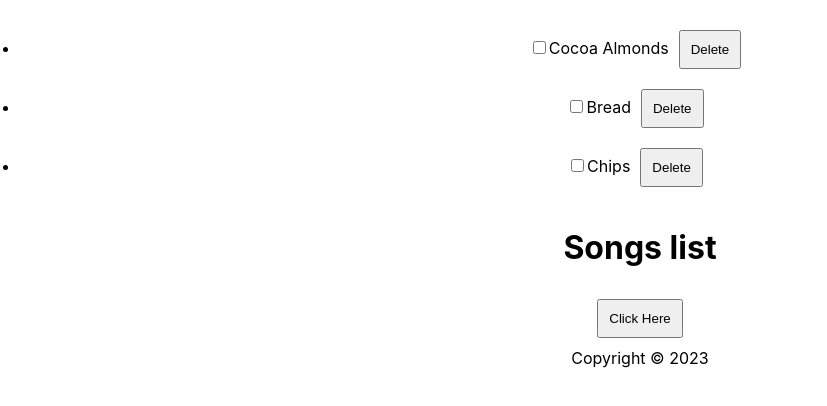
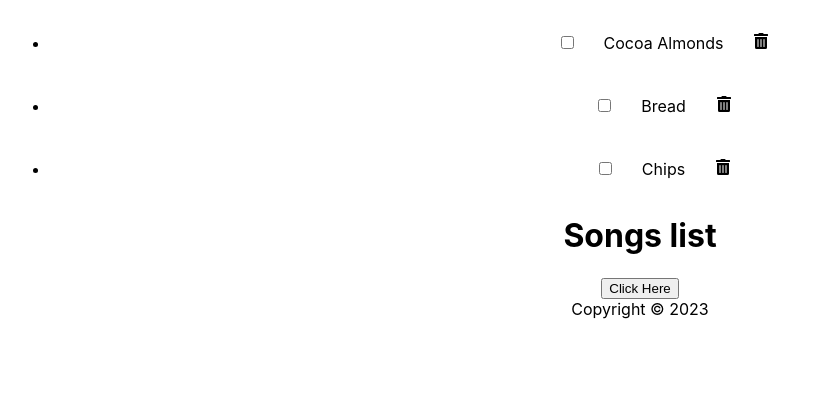
Before and after one commit to vansh-goel/react-app-01-ToDo, a React (Create React App) app: page / in a window 1280 px wide. Shown: the top 406 px of the page, without its empty margins (0-827 px from the left). Built offline with nearby package versions, Linux system fonts and the light colour scheme; the HTML template or start-up script is replaced by a standard one.

Commit message:
Learnt about :not() in CSS and added Trash icon via react-icons/fa

```diff
--- a/package.json
+++ b/package.json
@@ -8,6 +8,7 @@
     "@testing-library/user-event": "^13.5.0",
     "react": "^18.2.0",
     "react-dom": "^18.2.0",
+    "react-icons": "^4.9.0",
     "react-scripts": "5.0.1",
     "web-vitals": "^2.1.4"
   },
@@ -37,7 +38,6 @@
   },
   "description": "This project was bootstrapped with [Create React App](https://github.com/facebook/create-react-app).",
   "main": "index.js",
-  "devDependencies": {},
   "keywords": [],
   "author": "",
   "license": "ISC"
--- a/src/Content.js
+++ b/src/Content.js
@@ -1,5 +1,6 @@
 import React from 'react'
 import { useState } from 'react'
+import { FaTrashAlt } from 'react-icons/fa'
 
 const Content = () => {
   const [items, setItems] = useState([
@@ -30,7 +31,11 @@ const Content = () => {
                   checked = {item.checked}
                 />
                 <label>{item.name}</label>
-                <button>Delete</button>
+                <FaTrashAlt
+                  id = "button"
+                  role = "button"
+                  tabIndex = "0"
+                />
               </li>
             ))}
           </ul>
--- a/src/index.css
+++ b/src/index.css
@@ -13,7 +13,11 @@ code {
     monospace;
 }
 
-.item-array, button {
+.item-array *:not(#button) {
   padding: 10px;
   margin: 10px;
 }
+
+#button {
+  margin-left : 10px;
+}
```
Also changed, not shown: 1 other file (tests, documents, lock files or other folders).
